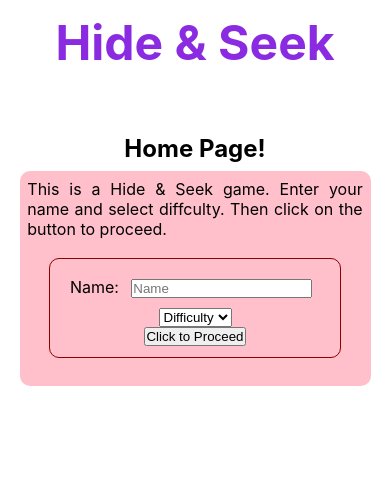
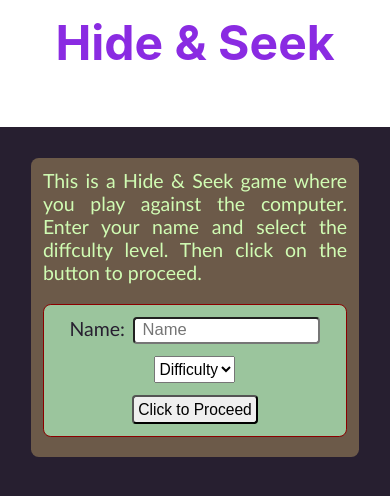
Before and after one commit to franco-ortega/hide-and-seek, a React (Create React App) app: page / in a window 390 px wide. Shown: the top 496 px of the page. Built offline with nearby package versions, Linux system fonts and the light colour scheme.

Commit message:
update styling on Home: mobile view

```diff
--- a/src/components/App/AppGeneralStyles.scss
+++ b/src/components/App/AppGeneralStyles.scss
@@ -1,6 +1,5 @@
-$header-height: 15vh;
-$main-height: 85vh;
-$headerColor: green;
+@import './base';
+
 
 
 @mixin screen-size($size) {
--- a/src/components/App/_base.scss
+++ b/src/components/App/_base.scss
@@ -1,2 +1,15 @@
+$header-height: 15vh;
+$main-height: 85vh;
+$headerColor: green;
+
+
 $base-color: darkgreen;
 $base-bkgd: lightblue;
+
+$dark-purple: rgba(39, 31, 48, 1);
+$umber: rgba(108, 90, 73, 1);
+$vegas-gold: rgba(200, 173, 85, 1);
+$tea-green: rgba(208, 252, 179, 1);
+$eton-blue: rgba(155, 197, 157, 1);
+
+$main-font: 'Gill Sans', 'Gill Sans MT', Calibri, 'Trebuchet MS', sans-serif;
--- a/src/components/Home/Home.jsx
+++ b/src/components/Home/Home.jsx
@@ -13,9 +13,8 @@ const Home = ({ setDifficulty, setPlayer }) => {
 
   return (
     <main className={styles.Home}>
-      <h2>Home Page!</h2>
       <section>
-        <p>This is a Hide & Seek game. Enter your name and select diffculty. Then click on the button to proceed.</p>
+        <p>This is a Hide & Seek game where you play against the computer. Enter your name and select the diffculty level. Then click on the button to proceed.</p>
         <form onSubmit={onPlayerSubmit}>
           <label htmlFor="name">
             Name: <input
--- a/src/components/Home/Home.module.scss
+++ b/src/components/Home/Home.module.scss
@@ -1,36 +1,61 @@
 @import '../App/AppGeneralStyles.scss';
 
 .Home {
+    background: $dark-purple;
     height: 85vh;
-    display: flex;
-    flex-direction: column;
-    align-items: center;
+    padding: 8vw;
+    color: $tea-green;
+    font-family: $main-font;
+    font-size: 5vw;
     text-align: justify;
 
-    h2 {
-        margin: 2vw;
-    }
-
     section {
-        background: pink;
-        border-radius: 10px;
-        width: 90%;
-        padding: 2vw;
+        background: $umber;
+        border-radius: 2vw;
+        padding: 3vw;
 
         form {
+            background: $eton-blue;
             border: 1px solid darkred;
-            border-radius: 10px;
+            border-radius: 2vw;
+            margin: 5vw auto 2vw auto;
+            padding: 3vw;
             display: flex;
             flex-direction: column;
             align-items: center;
             justify-content: center;
-            width: fit-content;
-            margin: 5vw auto;
-            padding: 3vw 5vw;
+            gap: 3vw;
 
-            input {
-                margin: 2vw;
+            color: $dark-purple;
+
+            label {
+                width: 90%;
+                display: flex;
+                flex-direction: row;
+                justify-content: center;
+
+                input {
+                    border-radius: 1vw;
+                    height: 7vw;
+                    width: 75%;
+                    margin-left: 2vw;
+                    padding: 2vw;
+                    font-size: 4.25vw;
+                }
+
+                select {
+                    height: 7vw;
+                    font-size: 4vw;
+                }
             }
+
+            button {
+                border-radius: 1vw;
+                padding: 1vw;
+                font-size: 4vw;
+
+            }
+
         }
     }
 
```
